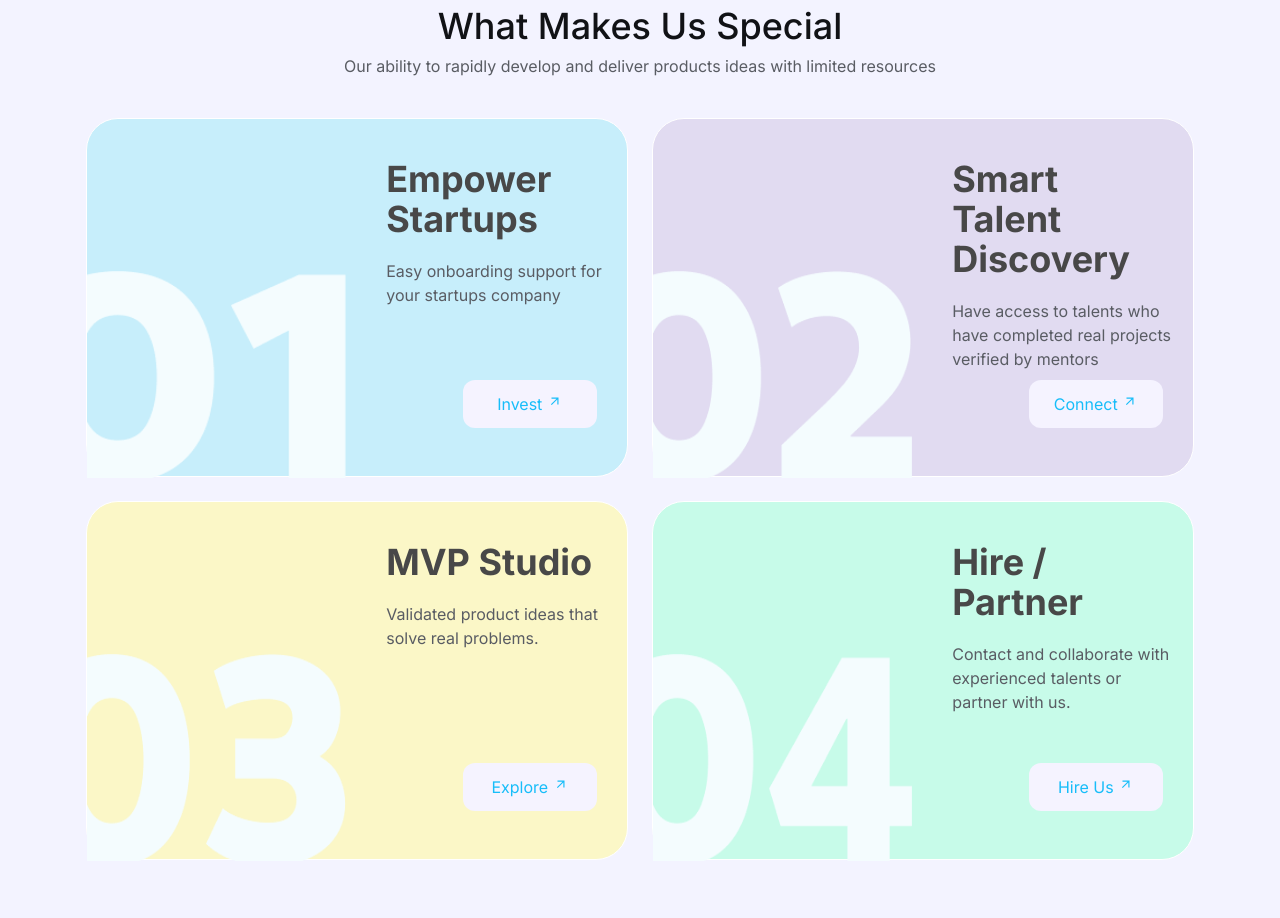
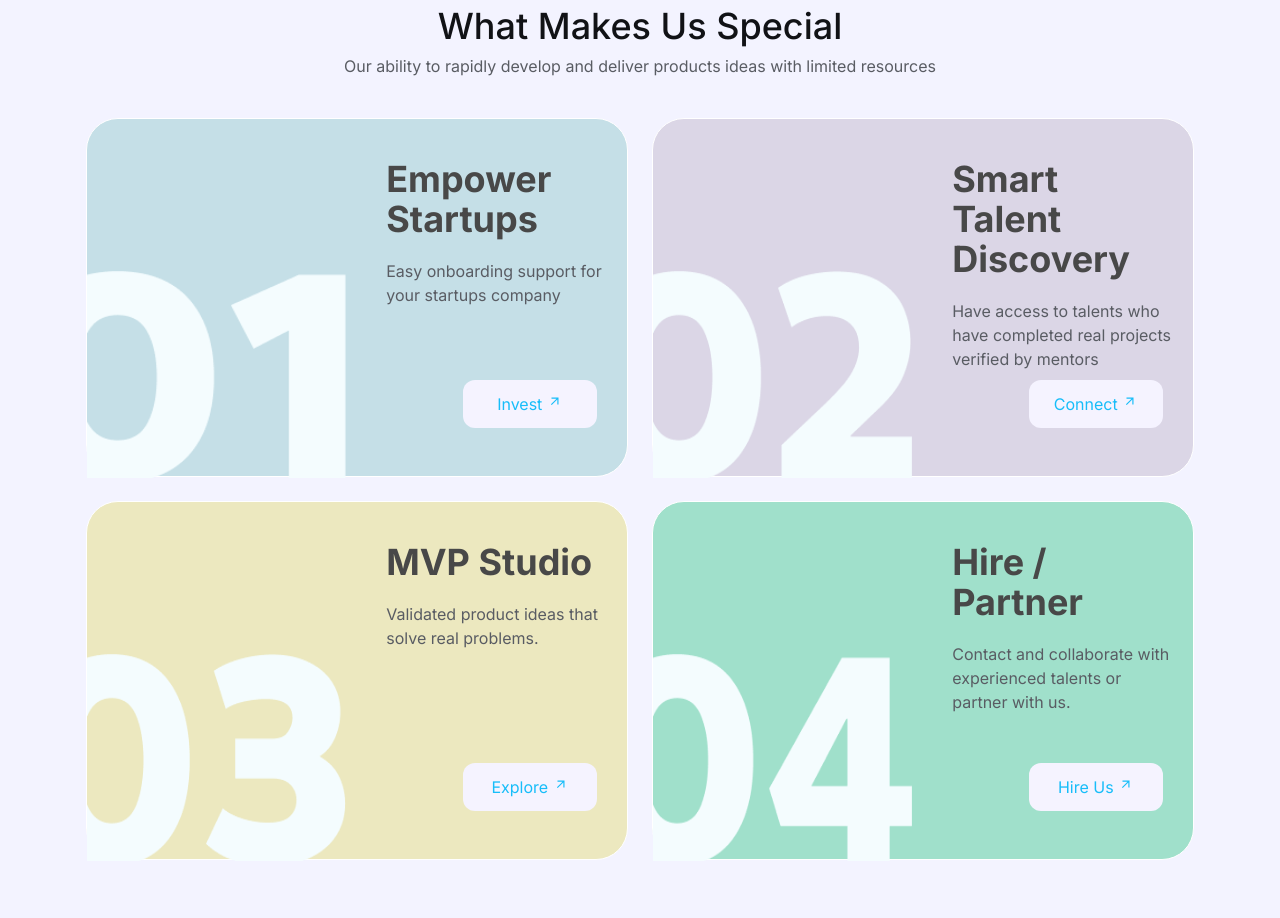
Before and after one commit to Enoverlab/mvpstudio-enoverlab, a React (Vite) app: page / in a window 1280 px wide. Shown: the part 965-1883 px from the top of the page. Built offline with nearby package versions, Linux system fonts and the light colour scheme.

Commit message:
Adjusted colors

```diff
--- a/src/components/Navbar.jsx
+++ b/src/components/Navbar.jsx
@@ -52,7 +52,7 @@ const Navbar = () => {
         <ul
           ref={menuRef}
           className={`flex max-lg:flex-col items-center absolute top-20 lg:static w-[60%] text-center gap-7 lg:gap-9 bg-blue-900 min-lg:bg-none max-lg:text-white font-medium lg:w-auto lg:bg-transparent lg:flex-row z-9999 ${
-            isOpen ? 'h-[50vh] w-full right-0 animate-slide-in duration-200' : 'h-[0px]'
+            isOpen ? 'min-h-[50svh] w-full right-0 animate-slide-in duration-200' : 'h-[0px]'
           }`}
         >
           <li className={`block ${isOpen ? "pt-20" : "max-lg:hidden"} justify-between
--- a/src/components/Navbarwhite.jsx
+++ b/src/components/Navbarwhite.jsx
@@ -51,7 +51,7 @@ const Navbarwhite = () => {
          <ul
            ref={menuRef}
            className={`flex max-lg:flex-col items-center absolute top-15 lg:static w-[60%] text-center gap-7 lg:gap-9 abouthero min-lg:bg-none max-lg:text-white font-medium lg:w-auto lg:bg-transparent lg:flex-row z-9999 ${
-             isOpen ? 'h-[50vh] w-full right-0 animate-slide-in duration-200' : 'h-[0px]'
+             isOpen ? 'min-h-[50svh] w-full right-0 animate-slide-in duration-200' : 'h-[0px]'
            }`}
          >
            <li className={`block ${isOpen ? "pt-15" : "max-lg:hidden"} pt-2 justify-between
--- a/src/components/about/Hero.jsx
+++ b/src/components/about/Hero.jsx
@@ -4,7 +4,7 @@ const Hero = () => {
   return (
     <>
     <section>
-      <div className='relative w-full max-h-[50vh] flex justify-center mx-auto mt-[60px]' style={{
+      <div className='relative w-full min-h-[50svh] flex justify-center mx-auto mt-[60px]' style={{
         backgroundImage: "url('/abouthero.png')",
         backgroundSize: 'contain',
         backgroundPosition: 'center',
--- a/src/components/home/Usspecial.jsx
+++ b/src/components/home/Usspecial.jsx
@@ -13,7 +13,7 @@ const Usspecial = () => {
             </div>
 
             <div className='grid grid-cols-1 md:grid-cols-2 gap-6 p-4 lg:p-10 xl:px-[86px]'>
-                <div className='w-full h-[220px] md:h-[359px] bg-[#C7EEFB] flex flex-row rounded-4xl gap-5 border-white border-1 relative'>
+                <div className='w-full h-[220px] md:h-[359px] bg-[#c5dfe7] flex flex-row rounded-4xl gap-5 border-white border-1 relative'>
                 <div className='w-1/2 mt-[60px] md:mt-[120px] py-8'><img src='/01.png' className='w-[315px] h-[128px] md:h-[207px]'/></div>
                 <div className='w-1/2 flex flex-col p-5 md:py-10 gap-3 md:gap-5'>
                     <h1 className='text-[#484848] text-xl sm:text-2xl lg:text-3xl xl:text-4xl font-bold'>Empower Startups</h1>
@@ -22,7 +22,7 @@ const Usspecial = () => {
                 </div>
                 </div>
 
-                <div className='w-full h-[220px] md:h-[359px] bg-[#E1DBF1] flex flex-row rounded-4xl gap-5 border-white border-1 relative'>
+                <div className='w-full h-[220px] md:h-[359px] bg-[#dbd6e6] flex flex-row rounded-4xl gap-5 border-white border-1 relative'>
                 <div className='w-1/2 mt-[60px] md:mt-[120px] py-8'><img src='/02.png' className='w-[315px] h-[128px] md:h-[207px]'/></div>
                 <div className='w-1/2 flex flex-col p-5 md:py-10 gap-3 md:gap-5'>
                     <h1 className='text-[#484848] text-xl sm:text-2xl lg:text-3xl xl:text-4xl font-bold'>Smart Talent Discovery</h1>
@@ -31,7 +31,7 @@ const Usspecial = () => {
                 </div>
                 </div>
 
-                <div className='w-full h-[220px] md:h-[359px] bg-[#FBF7C7] flex flex-row rounded-4xl gap-5 border-white border-1 relative'>
+                <div className='w-full h-[220px] md:h-[359px] bg-[#ece8bf] flex flex-row rounded-4xl gap-5 border-white border-1 relative'>
                 <div className='w-1/2 mt-[60px] md:mt-[120px] py-8'><img src='/03.png' className='w-[315px] h-[128px] md:h-[207px]'/></div>
                 <div className='w-1/2 flex flex-col p-5 md:py-10 gap-3 md:gap-5'>
                     <h1 className='text-[#484848] text-xl sm:text-2xl lg:text-3xl xl:text-4xl font-bold'>MVP Studio</h1>
@@ -40,7 +40,7 @@ const Usspecial = () => {
                 </div>
                 </div>
 
-                <div className='w-full h-[220px] md:h-[359px] bg-[#C7FBE9] flex flex-row rounded-4xl gap-5 border-white border-1 relative'>
+                <div className='w-full h-[220px] md:h-[359px] bg-[#a0e0cb] flex flex-row rounded-4xl gap-5 border-white border-1 relative'>
                 <div className='w-1/2 mt-[60px] md:mt-[120px] py-8'><img src='/04.png' className='w-[315px] h-[128px] md:h-[207px]'/></div>
                 <div className='w-1/2 flex flex-col p-5 md:py-10 gap-3 md:gap-5'>
                     <h1 className='text-[#484848] text-xl sm:text-2xl lg:text-3xl xl:text-4xl font-bold'>Hire / Partner</h1>
```
